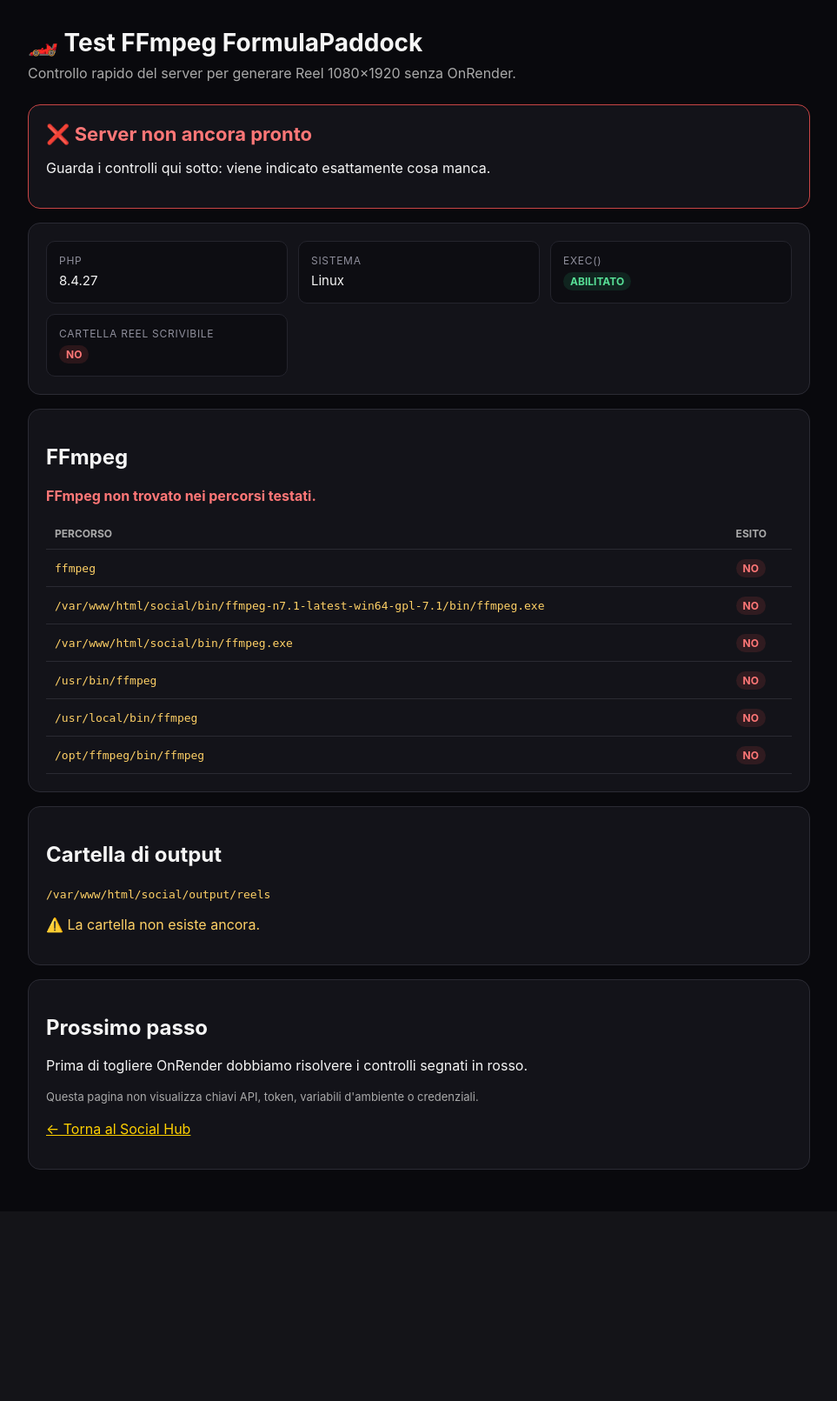
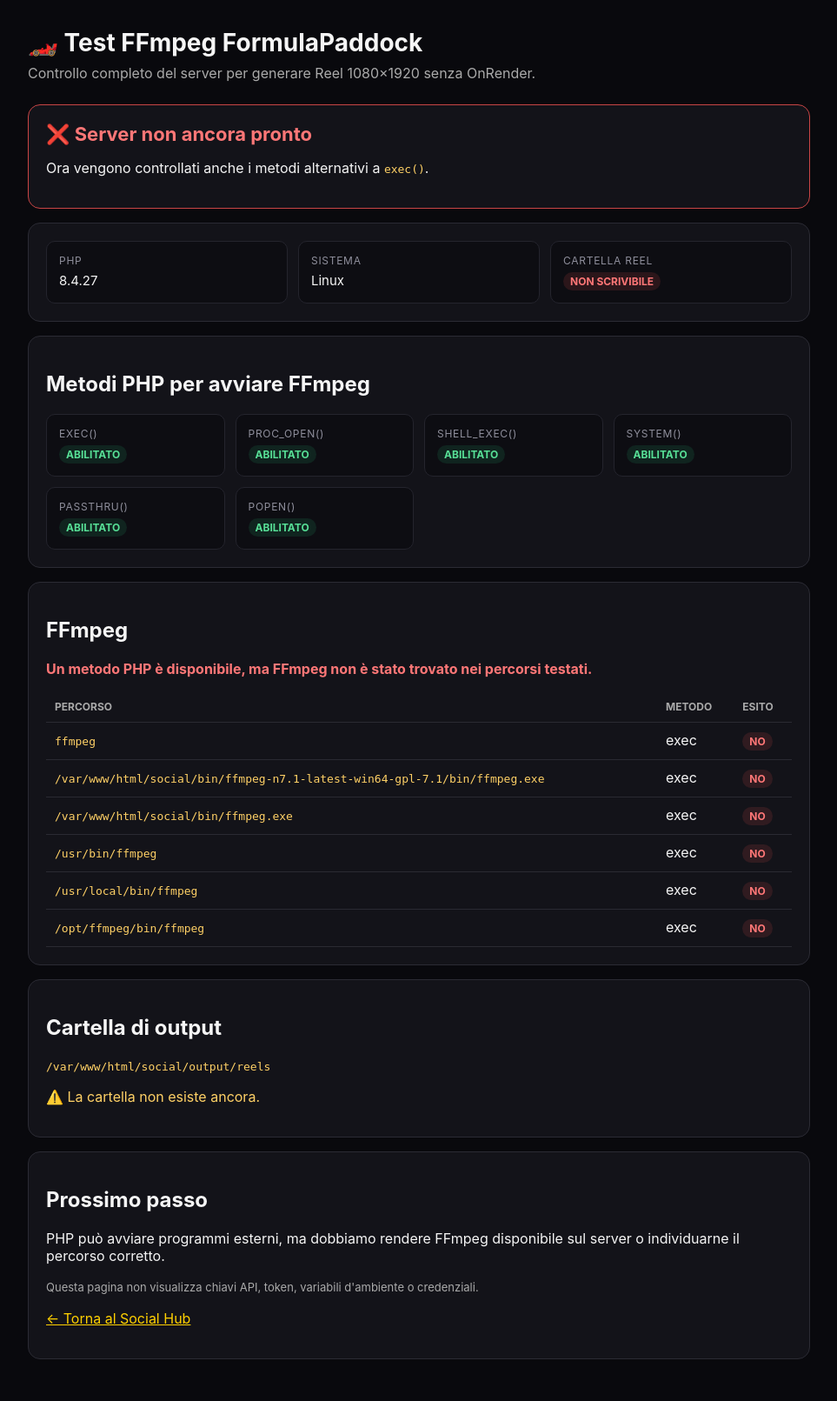
Before and after one commit to formulapaddock90-hue/seo, a PHP site: page /social/test_ffmpeg.php in a window 1280 px wide. Shown: the whole page at 87% size, without its empty margins (158-1121 px from the left). Before the commit the page ends 1345 px from the top, so only its background shows below. Run offline with PHP 8.4, Linux system fonts and the light colour scheme.

Commit message:
Expand FFmpeg diagnostics to alternative PHP runners

```diff
--- a/social/test_ffmpeg.php
+++ b/social/test_ffmpeg.php
@@ -1,6 +1,7 @@
 <?php
 /**
  * Diagnostica FFmpeg per FormulaPaddock Social.
+ * Verifica se PHP puo avviare FFmpeg anche quando exec() e disabilitato.
  * Non mostra variabili d'ambiente, token o segreti.
  */
 
@@ -19,34 +20,141 @@ function fpFunctionAvailable(string $name): bool
     return !in_array($name, $disabled, true);
 }
 
-function fpRunVersionCheck(string $candidate): array
+function fpAvailableRunners(): array
+{
+    $names = ['exec', 'proc_open', 'shell_exec', 'system', 'passthru', 'popen'];
+    $result = [];
+    foreach ($names as $name) {
+        $result[$name] = fpFunctionAvailable($name);
+    }
+    return $result;
+}
+
+function fpRunCommand(string $command): array
 {
     $result = [
-        'candidate' => $candidate,
         'ok' => false,
-        'version' => '',
+        'runner' => '',
         'code' => null,
+        'output' => '',
     ];
 
-    if (!fpFunctionAvailable('exec')) {
-        return $result;
+    if (fpFunctionAvailable('exec')) {
+        $lines = [];
+        $code = 1;
+        exec($command . ' 2>&1', $lines, $code);
+        return [
+            'ok' => $code === 0,
+            'runner' => 'exec',
+            'code' => $code,
+            'output' => trim(implode("\n", $lines)),
+        ];
     }
 
-    $output = [];
-    $code = 1;
-    $command = escapeshellarg($candidate) . ' -version 2>&1';
-    exec($command, $output, $code);
+    if (fpFunctionAvailable('proc_open')) {
+        $descriptors = [
+            0 => ['pipe', 'r'],
+            1 => ['pipe', 'w'],
+            2 => ['pipe', 'w'],
+        ];
+        $pipes = [];
+        $process = @proc_open($command, $descriptors, $pipes);
+        if (is_resource($process)) {
+            fclose($pipes[0]);
+            $stdout = stream_get_contents($pipes[1]);
+            $stderr = stream_get_contents($pipes[2]);
+            fclose($pipes[1]);
+            fclose($pipes[2]);
+            $code = proc_close($process);
+            return [
+                'ok' => $code === 0,
+                'runner' => 'proc_open',
+                'code' => $code,
+                'output' => trim((string)$stdout . "\n" . (string)$stderr),
+            ];
+        }
+    }
 
-    $result['code'] = $code;
-    if ($code === 0 && !empty($output)) {
-        $result['ok'] = true;
-        $result['version'] = trim((string)$output[0]);
+    if (fpFunctionAvailable('shell_exec')) {
+        $output = @shell_exec($command . ' 2>&1');
+        $text = trim((string)$output);
+        return [
+            'ok' => $text !== '' && stripos($text, 'ffmpeg version') !== false,
+            'runner' => 'shell_exec',
+            'code' => null,
+            'output' => $text,
+        ];
+    }
+
+    if (fpFunctionAvailable('system')) {
+        ob_start();
+        $code = 1;
+        @system($command . ' 2>&1', $code);
+        $output = trim((string)ob_get_clean());
+        return [
+            'ok' => $code === 0,
+            'runner' => 'system',
+            'code' => $code,
+            'output' => $output,
+        ];
+    }
+
+    if (fpFunctionAvailable('passthru')) {
+        ob_start();
+        $code = 1;
+        @passthru($command . ' 2>&1', $code);
+        $output = trim((string)ob_get_clean());
+        return [
+            'ok' => $code === 0,
+            'runner' => 'passthru',
+            'code' => $code,
+            'output' => $output,
+        ];
+    }
+
+    if (fpFunctionAvailable('popen')) {
+        $handle = @popen($command . ' 2>&1', 'r');
+        if (is_resource($handle)) {
+            $output = '';
+            while (!feof($handle)) {
+                $output .= fgets($handle);
+            }
+            $code = pclose($handle);
+            $output = trim($output);
+            return [
+                'ok' => $code === 0 || stripos($output, 'ffmpeg version') !== false,
+                'runner' => 'popen',
+                'code' => $code,
+                'output' => $output,
+            ];
+        }
     }
 
     return $result;
 }
 
-$execAvailable = fpFunctionAvailable('exec');
+function fpRunVersionCheck(string $candidate): array
+{
+    $command = escapeshellarg($candidate) . ' -version';
+    $run = fpRunCommand($command);
+    $firstLine = '';
+
+    if ($run['output'] !== '') {
+        $lines = preg_split('/\R/', $run['output']);
+        $firstLine = trim((string)($lines[0] ?? ''));
+    }
+
+    return [
+        'candidate' => $candidate,
+        'ok' => (bool)$run['ok'] && stripos($run['output'], 'ffmpeg') !== false,
+        'version' => $firstLine,
+        'code' => $run['code'],
+        'runner' => $run['runner'],
+    ];
+}
+
+$runners = fpAvailableRunners();
+$anyRunner = in_array(true, $runners, true);
 $outputDir = $config['output_reels_dir'] ?? (__DIR__ . '/output/reels');
 $outputDirExists = is_dir($outputDir);
 $outputDirWritable = $outputDirExists && is_writable($outputDir);
@@ -64,7 +172,7 @@ $candidates = array_values(array_unique(array_filter([
 $checks = [];
 $found = null;
 
-if ($execAvailable) {
+if ($anyRunner) {
     foreach ($candidates as $candidate) {
         $check = fpRunVersionCheck((string)$candidate);
         $checks[] = $check;
@@ -75,7 +183,7 @@ if ($execAvailable) {
     }
 }
 
-$ready = $execAvailable && $found !== null && $outputDirWritable;
+$ready = $anyRunner && $found !== null && $outputDirWritable;
 ?>
 <!DOCTYPE html>
 <html lang="it">
@@ -86,125 +194,92 @@ $ready = $execAvailable && $found !== null && $outputDirWritable;
     <title>Test FFmpeg — FormulaPaddock</title>
     <style>
         * { box-sizing: border-box; }
-        body {
-            margin: 0;
-            padding: 32px 18px;
-            font-family: -apple-system, BlinkMacSystemFont, "Segoe UI", Roboto, Arial, sans-serif;
-            background: #09090d;
-            color: #f5f5f5;
-        }
-        .wrap { max-width: 900px; margin: 0 auto; }
-        h1 { margin: 0 0 8px; font-size: 28px; }
-        .sub { color: #aaa; margin: 0 0 26px; }
-        .hero, .card {
-            border: 1px solid #2b2b34;
-            border-radius: 14px;
-            background: #131319;
-            padding: 20px;
-            margin-bottom: 16px;
-        }
-        .hero.ok { border-color: #1f9d62; }
-        .hero.bad { border-color: #c94545; }
-        .hero h2 { margin: 0 0 8px; font-size: 22px; }
-        .ok-text { color: #57df96; }
-        .bad-text { color: #ff7777; }
-        .warn-text { color: #ffd166; }
-        .grid {
-            display: grid;
-            grid-template-columns: repeat(auto-fit, minmax(220px, 1fr));
-            gap: 12px;
-        }
-        .item {
-            background: #0d0d12;
-            border: 1px solid #24242d;
-            border-radius: 10px;
-            padding: 14px;
-        }
-        .label { color: #8f8f9c; font-size: 12px; text-transform: uppercase; letter-spacing: .06em; }
-        .value { margin-top: 6px; font-size: 15px; overflow-wrap: anywhere; }
-        table { width: 100%; border-collapse: collapse; margin-top: 10px; }
-        th, td { text-align: left; padding: 10px; border-bottom: 1px solid #2a2a32; vertical-align: top; }
-        th { color: #aaa; font-size: 12px; text-transform: uppercase; }
-        code { color: #ffd166; word-break: break-all; }
-        .pill {
-            display: inline-block;
-            padding: 3px 8px;
-            border-radius: 999px;
-            font-size: 12px;
-            font-weight: 700;
-        }
-        .pill.ok { background: rgba(31,157,98,.16); color: #57df96; }
-        .pill.bad { background: rgba(201,69,69,.16); color: #ff7777; }
-        a { color: #ffd100; }
-        .note { color: #aaa; font-size: 13px; line-height: 1.55; }
+        body { margin:0; padding:32px 18px; font-family:-apple-system,BlinkMacSystemFont,"Segoe UI",Roboto,Arial,sans-serif; background:#09090d; color:#f5f5f5; }
+        .wrap { max-width:900px; margin:0 auto; }
+        h1 { margin:0 0 8px; font-size:28px; }
+        .sub { color:#aaa; margin:0 0 26px; }
+        .hero,.card { border:1px solid #2b2b34; border-radius:14px; background:#131319; padding:20px; margin-bottom:16px; }
+        .hero.ok { border-color:#1f9d62; }
+        .hero.bad { border-color:#c94545; }
+        .hero h2 { margin:0 0 8px; font-size:22px; }
+        .ok-text { color:#57df96; }
+        .bad-text { color:#ff7777; }
+        .warn-text { color:#ffd166; }
+        .grid { display:grid; grid-template-columns:repeat(auto-fit,minmax(180px,1fr)); gap:12px; }
+        .item { background:#0d0d12; border:1px solid #24242d; border-radius:10px; padding:14px; }
+        .label { color:#8f8f9c; font-size:12px; text-transform:uppercase; letter-spacing:.06em; }
+        .value { margin-top:6px; font-size:15px; overflow-wrap:anywhere; }
+        table { width:100%; border-collapse:collapse; margin-top:10px; }
+        th,td { text-align:left; padding:10px; border-bottom:1px solid #2a2a32; vertical-align:top; }
+        th { color:#aaa; font-size:12px; text-transform:uppercase; }
+        code { color:#ffd166; word-break:break-all; }
+        .pill { display:inline-block; padding:3px 8px; border-radius:999px; font-size:12px; font-weight:700; }
+        .pill.ok { background:rgba(31,157,98,.16); color:#57df96; }
+        .pill.bad { background:rgba(201,69,69,.16); color:#ff7777; }
+        a { color:#ffd100; }
+        .note { color:#aaa; font-size:13px; line-height:1.55; }
     </style>
 </head>
 <body>
 <div class="wrap">
     <h1>🏎️ Test FFmpeg FormulaPaddock</h1>
-    <p class="sub">Controllo rapido del server per generare Reel 1080×1920 senza OnRender.</p>
+    <p class="sub">Controllo completo del server per generare Reel 1080×1920 senza OnRender.</p>
 
     <section class="hero <?= $ready ? 'ok' : 'bad' ?>">
         <?php if ($ready): ?>
             <h2 class="ok-text">✅ Server pronto per i Reel locali</h2>
-            <p>FFmpeg è disponibile, <code>exec()</code> funziona e la cartella Reel è scrivibile.</p>
+            <p>FFmpeg è disponibile tramite <strong><?= htmlspecialchars($found['runner']) ?></strong> e la cartella Reel è scrivibile.</p>
         <?php else: ?>
             <h2 class="bad-text">❌ Server non ancora pronto</h2>
-            <p>Guarda i controlli qui sotto: viene indicato esattamente cosa manca.</p>
+            <p>Ora vengono controllati anche i metodi alternativi a <code>exec()</code>.</p>
         <?php endif; ?>
     </section>
 
     <section class="card">
         <div class="grid">
-            <div class="item">
-                <div class="label">PHP</div>
-                <div class="value"><?= htmlspecialchars(PHP_VERSION) ?></div>
-            </div>
-            <div class="item">
-                <div class="label">Sistema</div>
-                <div class="value"><?= htmlspecialchars(PHP_OS_FAMILY) ?></div>
-            </div>
-            <div class="item">
-                <div class="label">exec()</div>
-                <div class="value">
-                    <span class="pill <?= $execAvailable ? 'ok' : 'bad' ?>"><?= $execAvailable ? 'ABILITATO' : 'BLOCCATO' ?></span>
-                </div>
-            </div>
-            <div class="item">
-                <div class="label">Cartella Reel scrivibile</div>
-                <div class="value">
-                    <span class="pill <?= $outputDirWritable ? 'ok' : 'bad' ?>"><?= $outputDirWritable ? 'SÌ' : 'NO' ?></span>
-                </div>
-            </div>
+            <div class="item"><div class="label">PHP</div><div class="value"><?= htmlspecialchars(PHP_VERSION) ?></div></div>
+            <div class="item"><div class="label">Sistema</div><div class="value"><?= htmlspecialchars(PHP_OS_FAMILY) ?></div></div>
+            <div class="item"><div class="label">Cartella Reel</div><div class="value"><span class="pill <?= $outputDirWritable ? 'ok' : 'bad' ?>"><?= $outputDirWritable ? 'SCRIVIBILE' : 'NON SCRIVIBILE' ?></span></div></div>
         </div>
     </section>
 
     <section class="card">
+        <h2>Metodi PHP per avviare FFmpeg</h2>
+        <div class="grid">
+            <?php foreach ($runners as $name => $available): ?>
+                <div class="item">
+                    <div class="label"><?= htmlspecialchars($name) ?>()</div>
+                    <div class="value"><span class="pill <?= $available ? 'ok' : 'bad' ?>"><?= $available ? 'ABILITATO' : 'BLOCCATO' ?></span></div>
+                </div>
+            <?php endforeach; ?>
+        </div>
+        <?php if (!$anyRunner): ?>
+            <p class="bad-text"><strong>Tutti i metodi di esecuzione esterna risultano bloccati.</strong></p>
+        <?php endif; ?>
+    </section>
+
+    <section class="card">
         <h2>FFmpeg</h2>
-        <?php if (!$execAvailable): ?>
-            <p class="bad-text"><strong>PHP non consente exec().</strong> In questa configurazione il server non può avviare FFmpeg.</p>
+        <?php if (!$anyRunner): ?>
+            <p class="bad-text">PHP non dispone di alcun metodo utilizzabile per avviare programmi esterni.</p>
         <?php elseif ($found): ?>
-            <p class="ok-text"><strong>FFmpeg trovato.</strong></p>
+            <p class="ok-text"><strong>FFmpeg trovato e avviabile.</strong></p>
+            <p>Metodo usato: <strong><?= htmlspecialchars($found['runner']) ?>()</strong></p>
             <p><code><?= htmlspecialchars($found['candidate']) ?></code></p>
             <p><?= htmlspecialchars($found['version']) ?></p>
         <?php else: ?>
-            <p class="bad-text"><strong>FFmpeg non trovato nei percorsi testati.</strong></p>
+            <p class="bad-text"><strong>Un metodo PHP è disponibile, ma FFmpeg non è stato trovato nei percorsi testati.</strong></p>
         <?php endif; ?>
 
         <?php if (!empty($checks)): ?>
             <table>
-                <thead>
-                    <tr><th>Percorso</th><th>Esito</th></tr>
-                </thead>
+                <thead><tr><th>Percorso</th><th>Metodo</th><th>Esito</th></tr></thead>
                 <tbody>
                 <?php foreach ($checks as $check): ?>
                     <tr>
                         <td><code><?= htmlspecialchars($check['candidate']) ?></code></td>
-                        <td>
-                            <span class="pill <?= $check['ok'] ? 'ok' : 'bad' ?>">
-                                <?= $check['ok'] ? 'TROVATO' : 'NO' ?>
-                            </span>
-                        </td>
+                        <td><?= htmlspecialchars($check['runner'] ?: '—') ?></td>
+                        <td><span class="pill <?= $check['ok'] ? 'ok' : 'bad' ?>"><?= $check['ok'] ? 'TROVATO' : 'NO' ?></span></td>
                     </tr>
                 <?php endforeach; ?>
                 </tbody>
@@ -227,9 +302,11 @@ $ready = $execAvailable && $found !== null && $outputDirWritable;
     <section class="card">
         <h2>Prossimo passo</h2>
         <?php if ($ready): ?>
-            <p class="ok-text"><strong>Possiamo eliminare OnRender e collegare direttamente FFmpeg al generatore Reel.</strong></p>
+            <p class="ok-text"><strong>Possiamo togliere OnRender e adattare il generatore Reel al metodo PHP disponibile.</strong></p>
+        <?php elseif (!$anyRunner): ?>
+            <p>Se anche questa versione mostra tutto bloccato, il Reel non può essere renderizzato dal PHP del server. In quel caso useremo una soluzione senza OnRender e senza esecuzione server.</p>
         <?php else: ?>
-            <p>Prima di togliere OnRender dobbiamo risolvere i controlli segnati in rosso.</p>
+            <p>PHP può avviare programmi esterni, ma dobbiamo rendere FFmpeg disponibile sul server o individuarne il percorso corretto.</p>
         <?php endif; ?>
         <p class="note">Questa pagina non visualizza chiavi API, token, variabili d'ambiente o credenziali.</p>
         <p><a href="index.php">← Torna al Social Hub</a></p>
```
